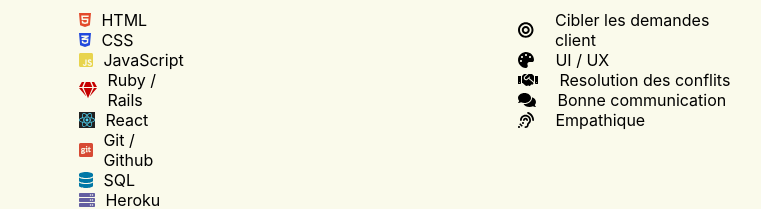
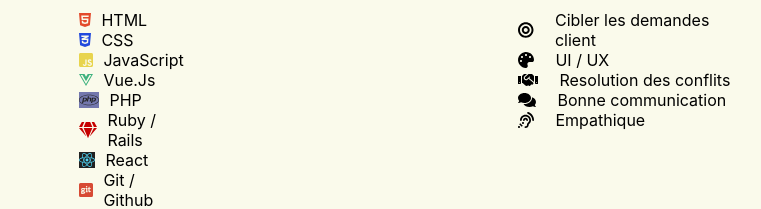
Before and after one commit to Gorrog87/cv-react, a React (Create React App) app: page / in a window 1280 px wide. Shown: the part 740-949 px from the top of the page, without its empty margins (254-1015 px from the left). Built offline with nearby package versions, Linux system fonts and the light colour scheme.

Commit message:
added php & vueJs logo to skills

```diff
--- a/src/Skills.jsx
+++ b/src/Skills.jsx
@@ -13,35 +13,43 @@ export default class Skills extends React.Component {
           </div>
           <ul>
             <div className="duo">
-              <FontAwesomeIcon icon="fa-brands fa-html5" id="html"/>
+              <FontAwesomeIcon icon="fa-brands fa-html5" id="html" />
               <li>HTML</li>
             </div>
             <div className="duo">
-              <FontAwesomeIcon icon="fa-brands fa-css3-alt" id="css"/>
+              <FontAwesomeIcon icon="fa-brands fa-css3-alt" id="css" />
               <li>CSS</li>
             </div>
             <div className="duo">
-              <FontAwesomeIcon icon="fa-brands fa-js-square" id="js"/>
+              <FontAwesomeIcon icon="fa-brands fa-js-square" id="js" />
               <li>JavaScript</li>
             </div>
             <div className="duo">
-              <FontAwesomeIcon icon="fa-solid fa-gem" id="ruby"/>
+              <FontAwesomeIcon icon="fa-brands fa-vuejs" id="vue" />
+              <li>Vue.Js</li>
+            </div>
+            <div className="duo">
+              <FontAwesomeIcon icon="fa-brands fa-php" id="php"/>
+              <li>PHP</li>
+            </div>
+            <div className="duo">
+              <FontAwesomeIcon icon="fa-solid fa-gem" id="ruby" />
               <li>Ruby / Rails</li>
             </div>
             <div className="duo">
-              <FontAwesomeIcon icon="fa-brands fa-react" id="react"/>
+              <FontAwesomeIcon icon="fa-brands fa-react" id="react" />
               <li>React</li>
             </div>
             <div className="duo">
-              <FontAwesomeIcon icon="fa-brands fa-git-square" id="git"/>
+              <FontAwesomeIcon icon="fa-brands fa-git-square" id="git" />
               <li>Git / Github</li>
             </div>
             <div className="duo">
-              <FontAwesomeIcon icon="fa-solid fa-database" id="sql"/>
+              <FontAwesomeIcon icon="fa-solid fa-database" id="sql" />
               <li>SQL</li>
             </div>
             <div className="duo">
-              <FontAwesomeIcon icon="fa-solid fa-server" id="heroku"/>
+              <FontAwesomeIcon icon="fa-solid fa-server" id="heroku" />
               <li>Heroku</li>
             </div>
           </ul>
--- a/src/skills.css
+++ b/src/skills.css
@@ -47,3 +47,12 @@ ul {
 #heroku {
   color: #645fa1;
 }
+
+#vue {
+  color: #3fb27f;
+}
+
+#php {
+  background: #7377ad;
+  color: #212121;
+}
```
